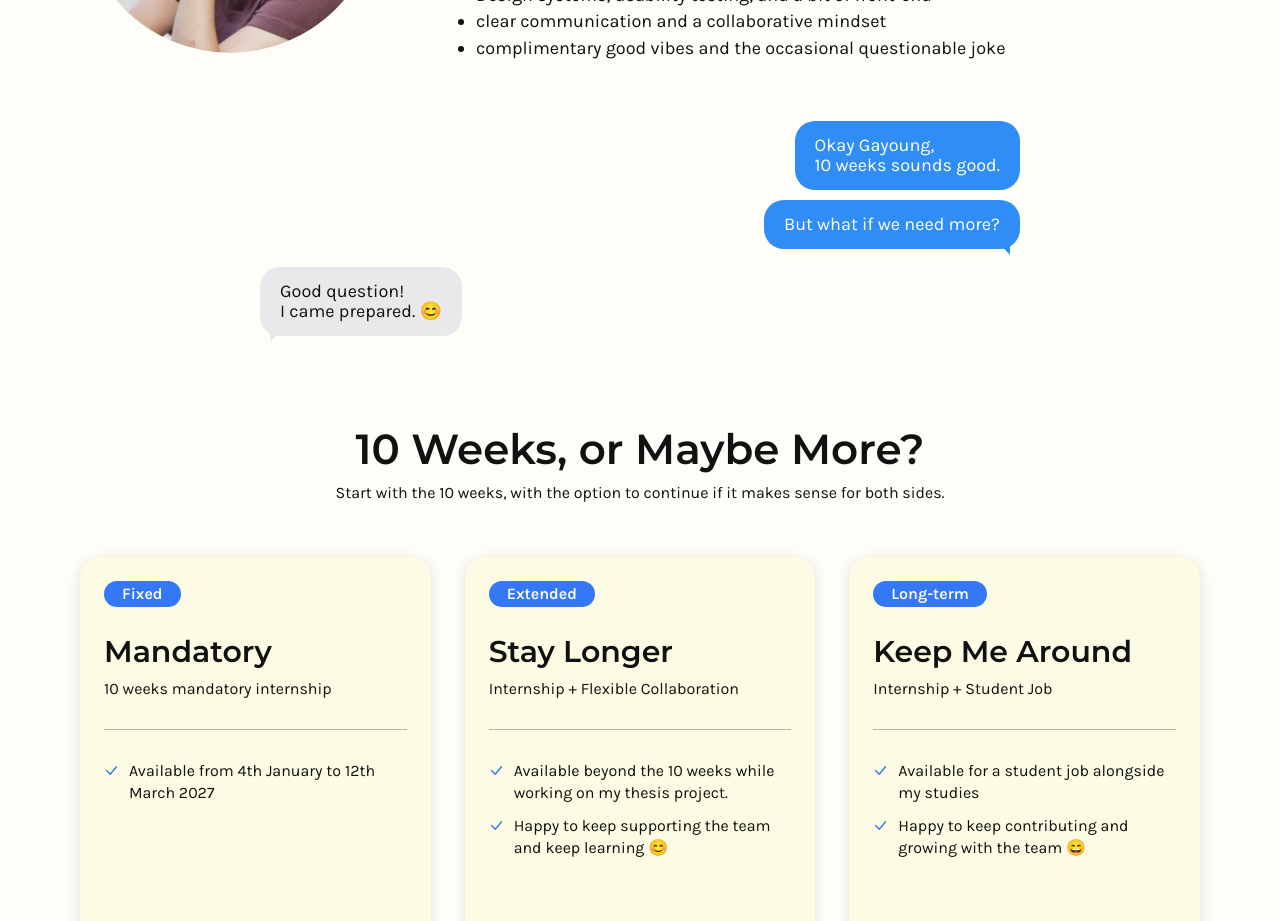
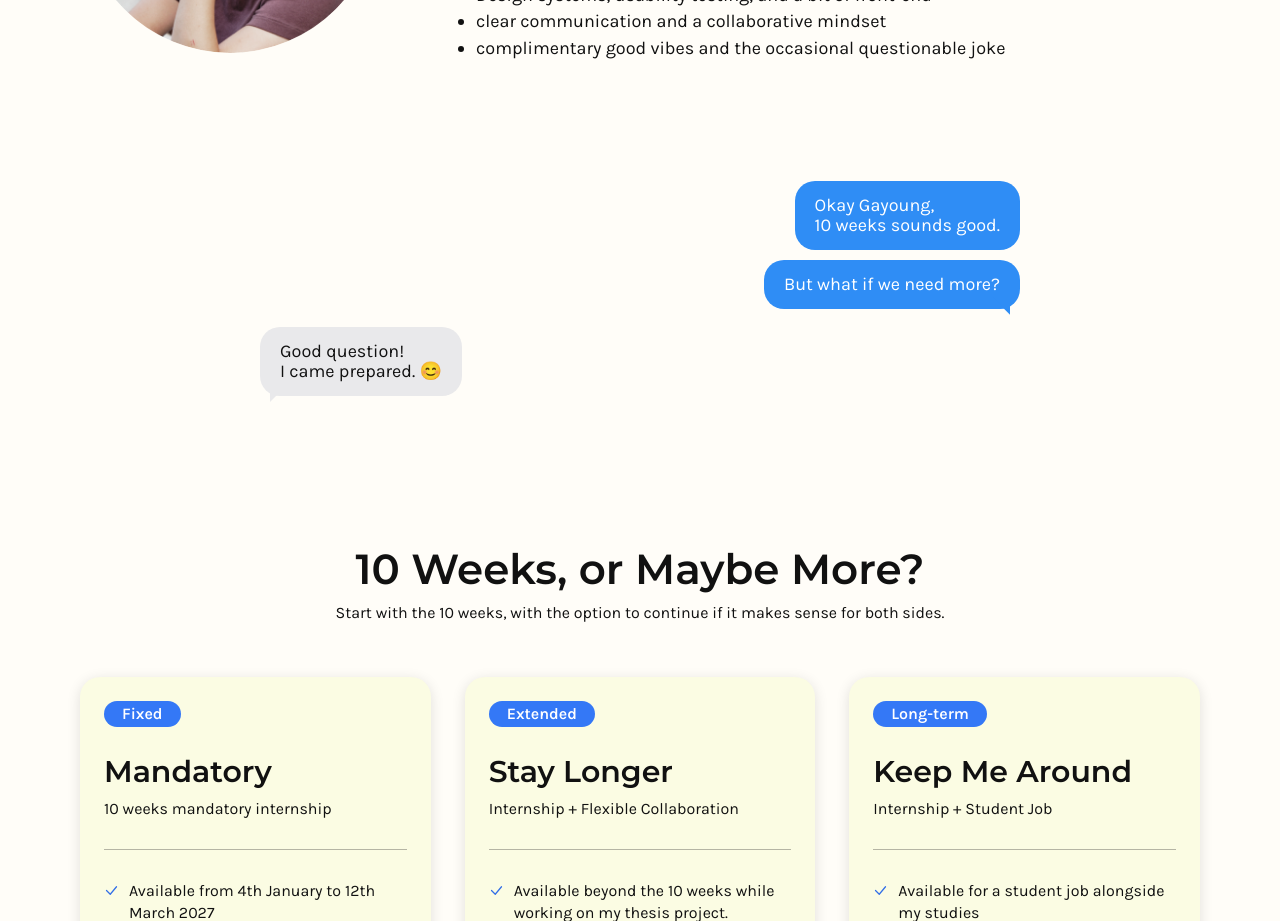
Before and after one commit to Lunanuna/portfolio, a React (Vite) app: page / in a window 1280 px wide. Shown: the part 2880-3801 px from the top of the page. Built offline with nearby package versions, Linux system fonts and the light colour scheme.

Commit message:
간격 좀 ~

```diff
--- a/src/components/Pitch.module.css
+++ b/src/components/Pitch.module.css
@@ -140,7 +140,7 @@
   max-width: 760px;
   gap: 18px;
 
-  margin: 60px auto 90px;
+  margin: 120px auto 150px;
 }
 
 .chatRight {
```
